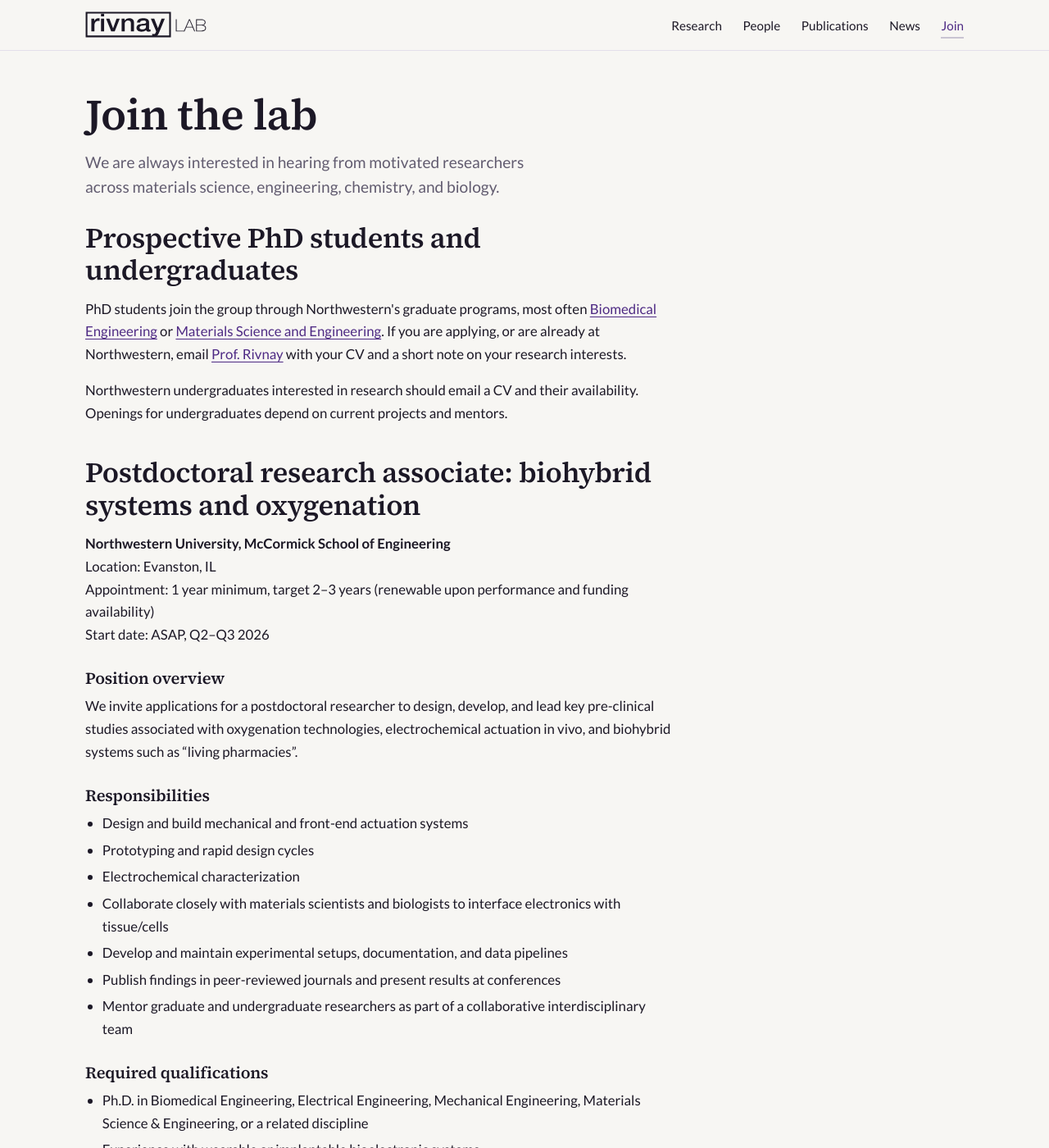
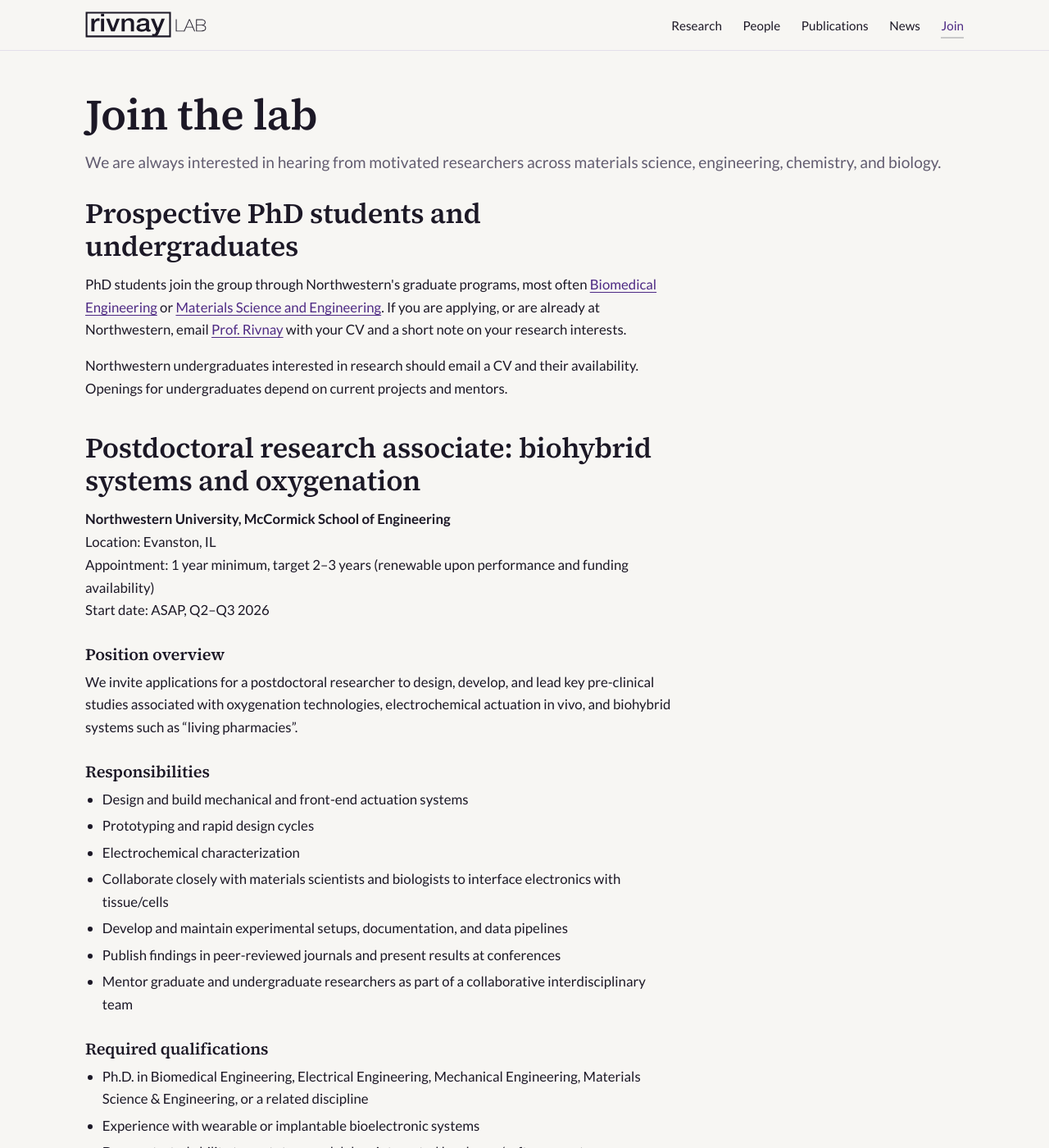
Before and after one commit to jtwillia01/rivnay-lab, a Jekyll site: the page built from join.html, in a window 1280 px wide and 1400 px high. Shown: the whole window at 82% size. Built offline with Jekyll 4.4.1, drawn with Linux system fonts in a browser that asks for light colours.

Commit message:
Neutral grey footer and nav underline, single-line page leads, shorter hero cropped below the detector gap
Co-Authored-By: Claude Fable 5.1 <noreply@anthropic.com>

```diff
--- a/assets/css/style.css
+++ b/assets/css/style.css
@@ -5,7 +5,7 @@
   --purple: #4E2A84;        /* Northwestern purple */
   --purple-dark: #3B1F63;
   --purple-tint: #EFEAF5;
-  --rule: #C9C4D2;          /* active nav underline */
+  --rule: #C8C8C8;          /* active nav underline, neutral grey */
   --ink: #1C1826;
   --muted: #625C70;
   --ground: #F7F6F3;
@@ -55,7 +55,7 @@ figcaption { font-size: var(--fs-xs); color: var(--muted); margin-top: 0.6rem; l
 .section-head p { max-width: var(--prose); color: var(--muted); margin-top: 0.5rem; }
 .page-head { padding: 3rem 0 1.75rem; }
 .page-head h1 { max-width: 22ch; }
-.page-head .lead { margin-top: 0.8rem; max-width: 62ch; color: var(--muted); text-wrap: balance; }
+.page-head .lead { margin-top: 0.8rem; color: var(--muted); }
 
 /* ---------- header ---------- */
 .site-header {
@@ -109,12 +109,12 @@ figcaption { font-size: var(--fs-xs); color: var(--muted); margin-top: 0.6rem; l
 
 /* ---------- home hero: full-bleed GIWAXS loop ---------- */
 .hero {
-  position: relative; min-height: 72vh; display: flex; align-items: flex-end;
+  position: relative; min-height: 63vh; display: flex; align-items: flex-end;
   background: #0B0910; color: #fff; overflow: hidden;
 }
 .hero .hero-bg {
   position: absolute; inset: 0; width: 100%; height: 100%;
-  object-fit: cover; object-position: 50% 78%;
+  object-fit: cover; object-position: 50% 100%;
 }
 .hero::after {
   content: ""; position: absolute; inset: 0;
@@ -122,7 +122,7 @@ figcaption { font-size: var(--fs-xs); color: var(--muted); margin-top: 0.6rem; l
 }
 .hero .wrap { position: relative; z-index: 1; width: 100%; padding-block: 4.5rem 3.5rem; }
 .hero h1 { color: #fff; max-width: 16ch; }
-.hero .lead { margin-top: 1rem; max-width: 36rem; color: #E8E3EF; }
+.hero .lead { margin-top: 1rem; max-width: 46rem; color: #E8E3EF; }
 .hero .cta { margin-top: 1.8rem; display: flex; gap: 0.8rem; flex-wrap: wrap; }
 .hero .btn { background: #fff; color: var(--ink); border-color: #fff; }
 .hero .btn:hover { background: #E8E3EF; border-color: #E8E3EF; color: var(--ink); }
@@ -137,8 +137,12 @@ figcaption { font-size: var(--fs-xs); color: var(--muted); margin-top: 0.6rem; l
   border-radius: 4px; padding: 0.1rem 0.5rem; cursor: pointer;
 }
 .hero .credit button:hover { border-color: #fff; color: #fff; }
+@media (max-width: 900px) {
+  /* narrow screens would otherwise show the whole frame height, gap included: zoom to the lower part */
+  .hero .hero-bg { height: 220%; top: auto; bottom: 0; object-position: 80% 100%; }
+}
 @media (max-width: 800px) {
-  .hero { min-height: 64vh; flex-direction: column; justify-content: flex-end; }
+  .hero { min-height: 56vh; flex-direction: column; justify-content: flex-end; }
   .hero .wrap { padding-block: 3rem 2rem; }
   .hero .credit { position: static; width: 100%; padding: 0 1.5rem 0.8rem; justify-content: flex-end; }
 }
@@ -272,7 +276,7 @@ details.collapsed .pub-list { margin-top: 1rem; }
 .back { display: inline-block; margin-top: 2.5rem; font-size: var(--fs-sm); }
 
 /* ---------- footer ---------- */
-.site-footer { background: #ECEAEF; color: var(--ink); margin-top: 4rem; border-top: 1px solid var(--line); }
+.site-footer { background: #E9E9E9; color: var(--ink); margin-top: 4rem; border-top: 1px solid #DCDCDC; }
 .site-footer .wrap { padding-block: 3rem 1.75rem; display: grid; grid-template-columns: 1.2fr 1fr 1fr auto; gap: 2.5rem; align-items: start; }
 .site-footer h2 { font-family: var(--sans); font-size: var(--fs-sm); font-weight: 700; color: var(--ink); margin-bottom: 0.4rem; letter-spacing: 0; }
 .site-footer p + h2 { margin-top: 1.2rem; }
@@ -282,6 +286,6 @@ details.collapsed .pub-list { margin-top: 1rem; }
 .site-footer p, .site-footer address { font-size: var(--fs-md); font-style: normal; line-height: 1.55; }
 .site-footer .nu { display: block; line-height: 0; padding-top: 0.15rem; }
 .site-footer .nu img { height: 24px; width: auto; }
-.site-footer .fine { grid-column: 1 / -1; border-top: 1px solid var(--line); padding-top: 1.1rem; font-size: var(--fs-xs); color: var(--muted); }
+.site-footer .fine { grid-column: 1 / -1; border-top: 1px solid #D4D4D4; padding-top: 1.1rem; font-size: var(--fs-xs); color: #555; }
 @media (max-width: 860px) { .site-footer .wrap { grid-template-columns: 1fr 1fr; } .site-footer .nu { grid-column: 1 / -1; } }
 @media (max-width: 560px) { .site-footer .wrap { grid-template-columns: 1fr; gap: 1.75rem; } }
```
